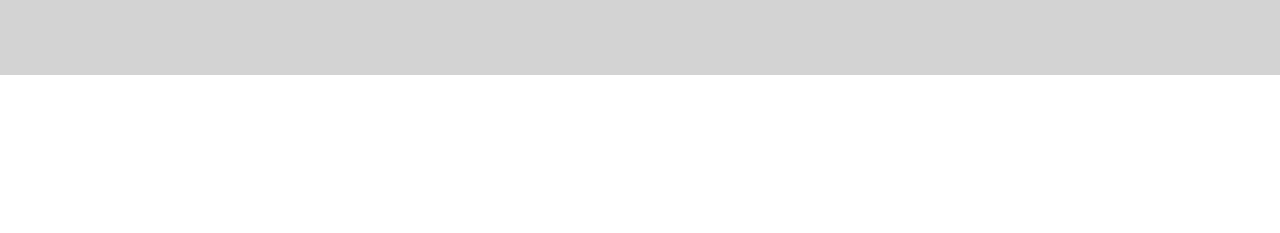
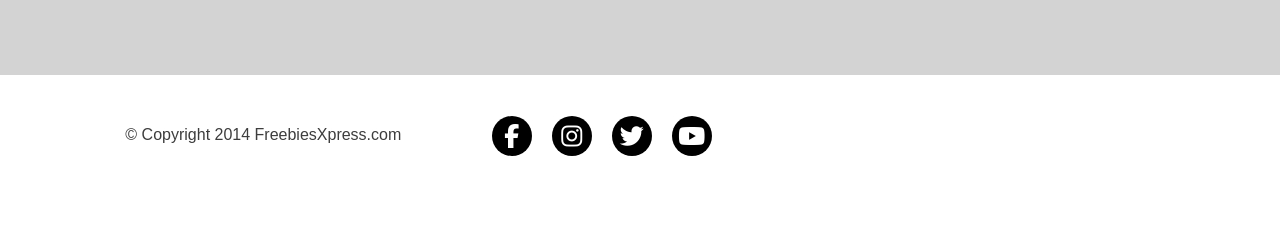
Before and after one commit to FS-001/task-runner, a website: page index.html in a window 1280 px wide. Shown: the part 2343-2576 px from the top of the page. Before the commit the page ends 2418 px from the top, so only its background shows below. Drawn offline with nearby package versions, Linux system fonts and the light colour scheme.

Commit message:
Add footer html and styles

```diff
--- a/index.html
+++ b/index.html
@@ -171,5 +171,28 @@
         </div>
     </section>
 
+    <!-- footer -->
+    <footer class="foot py-3">
+        <div class="container">
+            <div class="row">
+                <div class="left col-md-4">
+                    &copy; Copyright 2014 FreebiesXpress.com
+                </div>
+                <div class="right col-md-5">
+                    <ul class="icons">
+                        <li><a href="#"><i class="fab fa-facebook-f"></i></a></li>
+                        <li><a href="#"><i class="fa-brands fa-instagram"></i></a></li>
+                        <li><a href="#"><i class="fa-brands fa-twitter"></i></a></li>
+                        <li><a href="#"><i class="fa-brands fa-youtube"></i></a></li>
+                    </ul>
+
+
+                </div>
+            </div>
+        </div>
+    </footer>
+
+
+
 </body>
 </html>
--- a/sass/style.scss
+++ b/sass/style.scss
@@ -134,3 +134,27 @@ h6 {
 .tile-picture6 {
     background-image: url('https://images.pexels.com/photos/1181395/pexels-photo-1181395.jpeg?auto=compress&cs=tinysrgb&dpr=1&w=500');
 }
+/* footer */
+.left {
+    padding: 30px;
+}
+/* icons */
+.icons {
+    list-style-type: none;
+    padding: 5px;
+    display: flex;
+}
+i {
+    margin-right: 0;
+}
+.icons i {
+    font-size: 24px;
+    background: black;
+    width: 40px;
+    height: 40px;
+    line-height: 40px;
+    color: white;
+    border-radius: 50%;
+    padding: 0 0 0 0;
+    transition: all 1s;
+}
```
Also changed, not shown: css/style.css, 1 other file.
